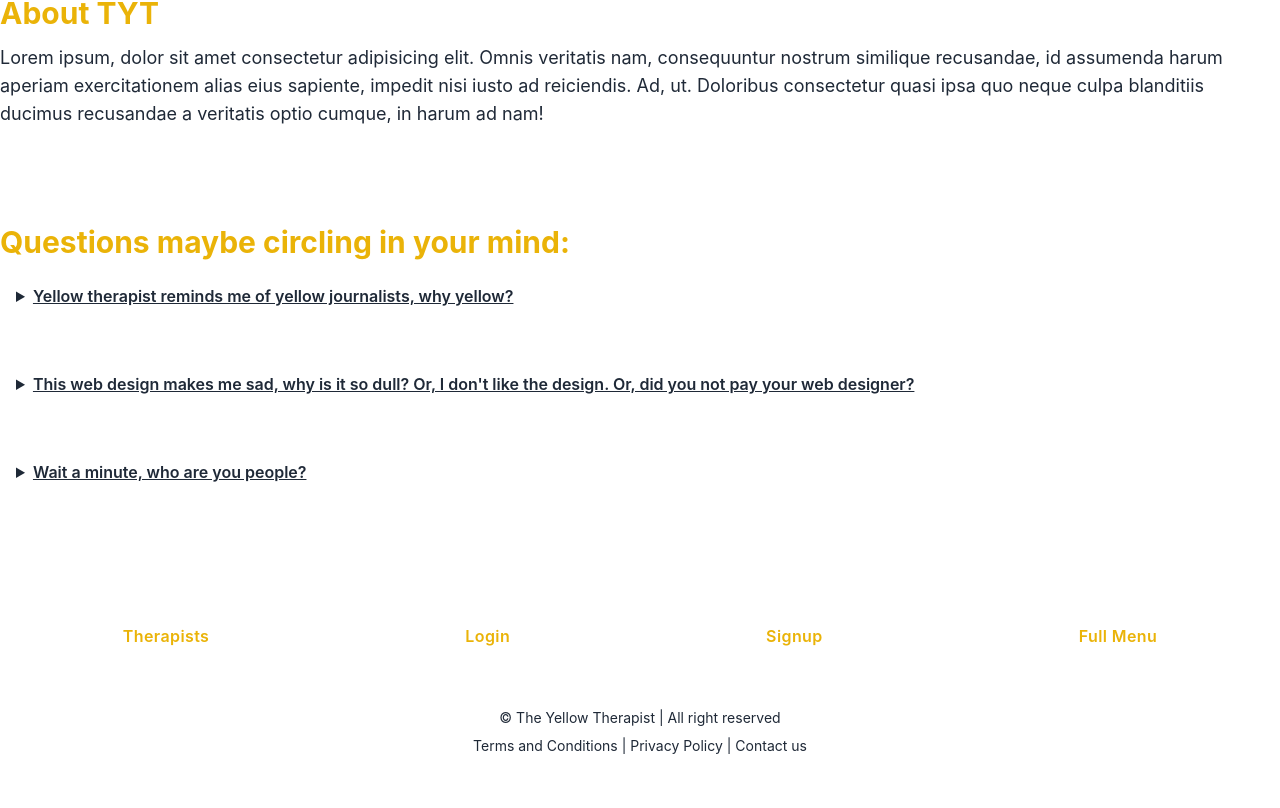
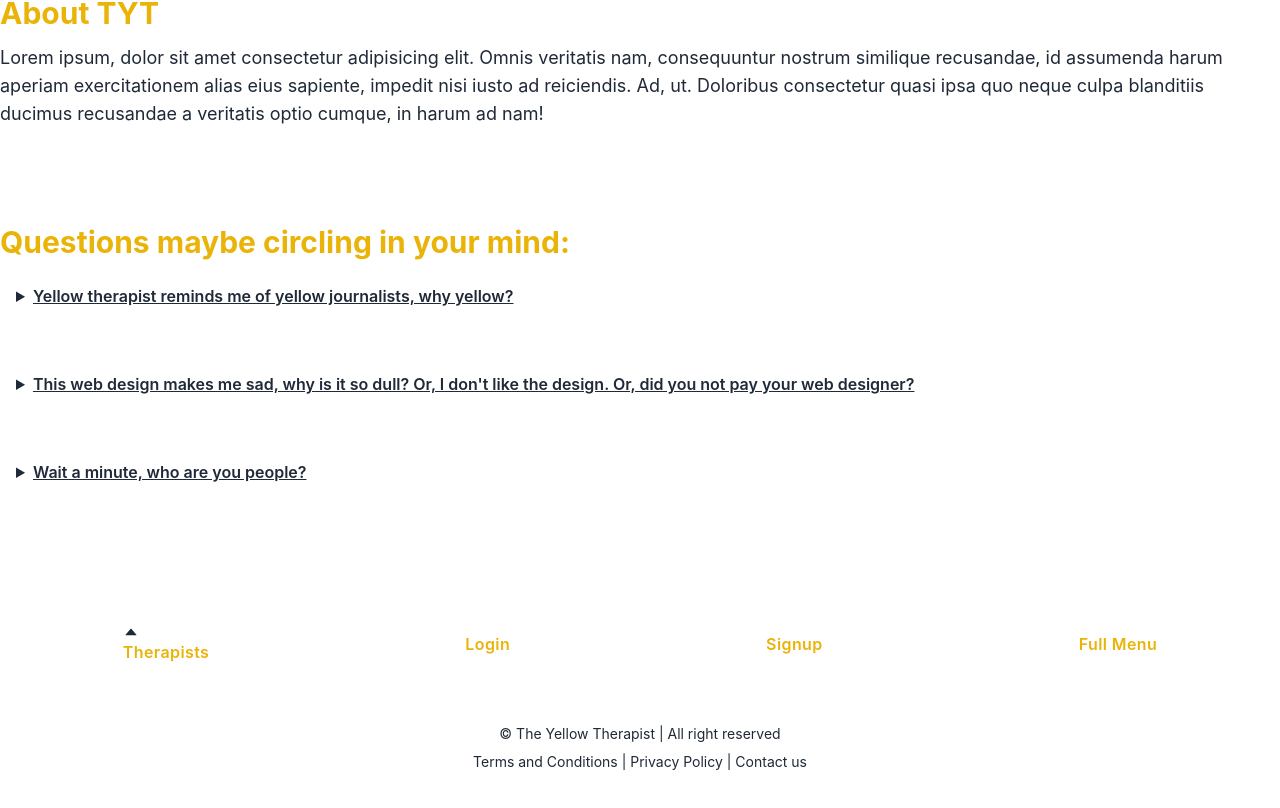
Before and after one commit to muktaranidas/The-Yellow-Therapist, a React (Create React App) app: page / in a window 1280 px wide. Shown: the part 1539-2347 px from the top of the page. Built offline with nearby package versions, Linux system fonts and the light colour scheme.

Commit message:
flat icon working

```diff
--- a/src/Pages/Home/Home/FooterNav/FooterNav.js
+++ b/src/Pages/Home/Home/FooterNav/FooterNav.js
@@ -8,7 +8,7 @@ const FooterNav = () => {
       <div class="relative flex items-center  justify-center ">
         <ul class="flex  items-center space-x-64  hidden lg:flex">
           <li>
-            {AiFillCaretUp}
+            <AiFillCaretUp></AiFillCaretUp>
             <a
               href="/"
               aria-label="Our product"
```
